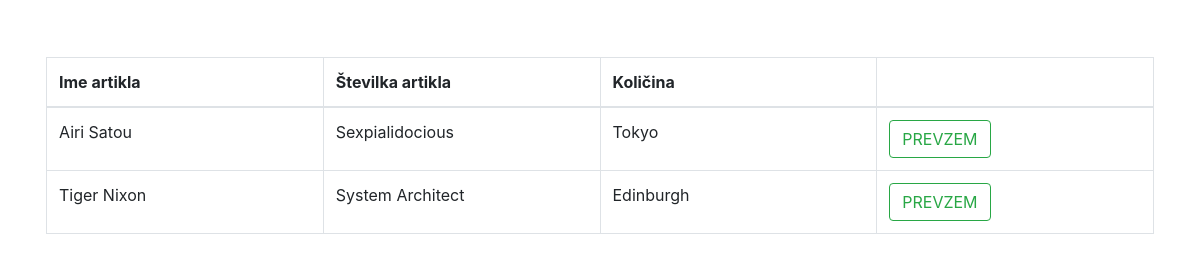
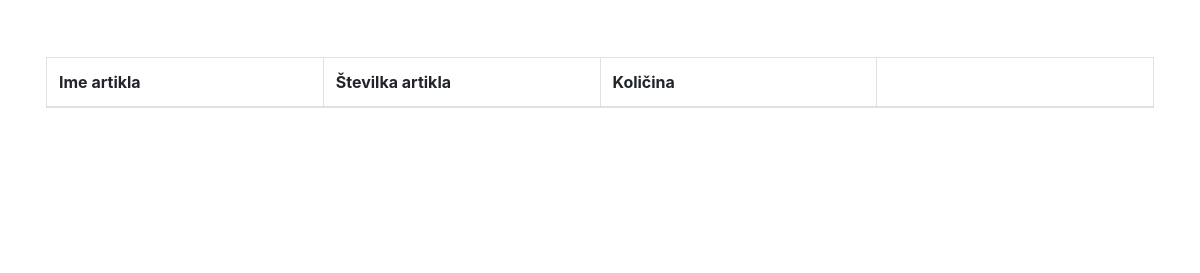
Before and after one commit to nejek16/TPO-avtomehaniki, an Electron app: page mehanikZaloga.html in a window 1200 px wide. Shown: the part 75-348 px from the top of the page. Drawn offline with nearby package versions, Linux system fonts and the light colour scheme; no server answers.

Commit message:
TODO v mainScript.js

```diff
--- a/mehanikZaloga.html
+++ b/mehanikZaloga.html
@@ -55,18 +55,7 @@
 						<tfoot>
 						</tfoot>
 						<tbody id="zalogca">
-							<tr>
-								<td>Airi Satou</td>
-								<td >Sexpialidocious</td>
-								<td>Tokyo</td>
-								<td><button class="btn btn-outline-success">PREVZEM</button></td>
-							</tr>
-							<tr>
-								<td>Tiger Nixon</td>
-								<td>System Architect</td>
-								<td>Edinburgh</td>
-								<td><button class="btn btn-outline-success">PREVZEM</button></td>
-							</tr>
+						<!-- inserts here -->
 						</tbody>
 					</table>
 				  </div>
```
Also changed, not shown: js/mainScript.js (+9 -4 lines).
